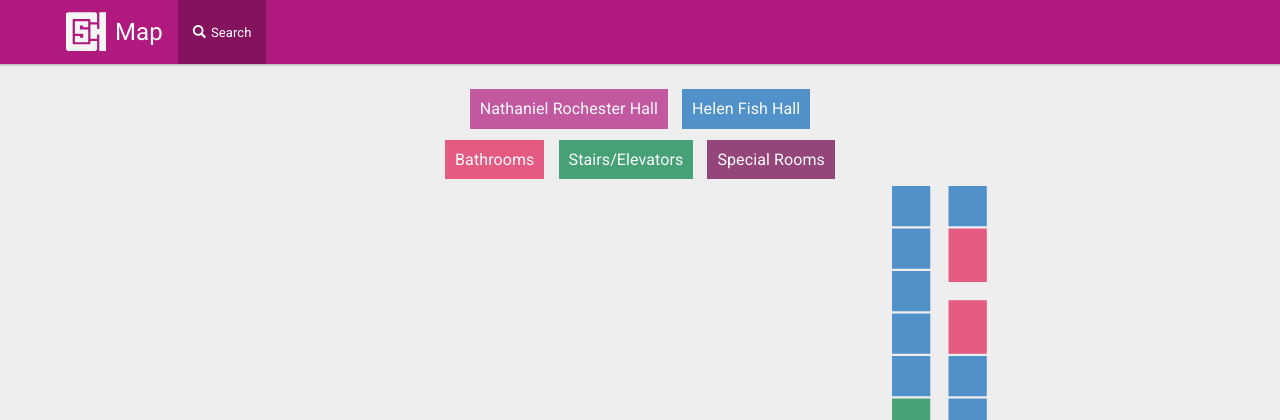
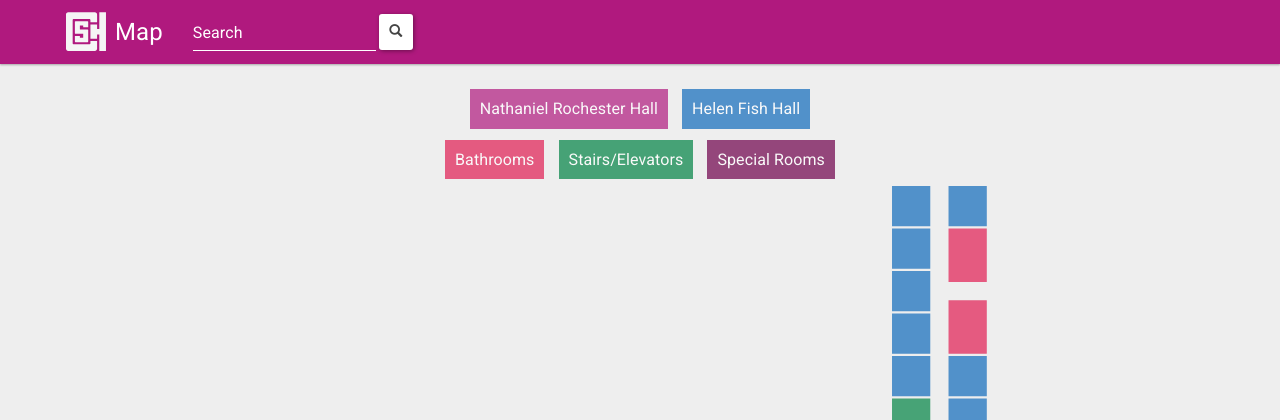
Before and after one commit to RamZallan/csh-map, a Flask app: page / in a window 1280 px wide. Shown: the top 420 px of the page. Run offline with Flask 2, Linux system fonts and the light colour scheme; parts of the project's set-up code (start-up, migrations or seed data) failed here and were passed over; some libraries are stand-ins or nearby versions.

Commit message:
Added search functionality, with error handling.

```diff
--- a/csh_map/static/css/styles.css
+++ b/csh_map/static/css/styles.css
@@ -1,106 +1,116 @@
-/* line 7, C:/Users/Ram/Desktop/csh-map/csh_map/static/css/styles.scss */
+/* line 6, C:/Users/Ram/Desktop/csh-map/csh_map/static/css/styles.scss */
 body {
   padding: 80px 0 20px 0; }
 
-/* line 11, C:/Users/Ram/Desktop/csh-map/csh_map/static/css/styles.scss */
+/* line 10, C:/Users/Ram/Desktop/csh-map/csh_map/static/css/styles.scss */
 #legend {
   margin-bottom: 5px;
   text-align: center;
   font-size: 16px;
   opacity: 0.7;
   color: white; }
-  /* line 17, C:/Users/Ram/Desktop/csh-map/csh_map/static/css/styles.scss */
+  /* line 16, C:/Users/Ram/Desktop/csh-map/csh_map/static/css/styles.scss */
   #legend div[id^="legend-"] {
     display: inline-block;
     padding: 5px 10px;
     margin: 2px 5px; }
-    /* line 21, C:/Users/Ram/Desktop/csh-map/csh_map/static/css/styles.scss */
+    /* line 20, C:/Users/Ram/Desktop/csh-map/csh_map/static/css/styles.scss */
     #legend div[id^="legend-"]#legend-bathrooms {
       background: #E11C52; }
-    /* line 24, C:/Users/Ram/Desktop/csh-map/csh_map/static/css/styles.scss */
+    /* line 23, C:/Users/Ram/Desktop/csh-map/csh_map/static/css/styles.scss */
     #legend div[id^="legend-"]#legend-nrh {
       background: #B0197E; }
-    /* line 27, C:/Users/Ram/Desktop/csh-map/csh_map/static/css/styles.scss */
+    /* line 26, C:/Users/Ram/Desktop/csh-map/csh_map/static/css/styles.scss */
     #legend div[id^="legend-"]#legend-fish {
       background: #0F6ABB; }
-    /* line 30, C:/Users/Ram/Desktop/csh-map/csh_map/static/css/styles.scss */
+    /* line 29, C:/Users/Ram/Desktop/csh-map/csh_map/static/css/styles.scss */
     #legend div[id^="legend-"]#legend-staircases {
       background: #008344; }
-    /* line 33, C:/Users/Ram/Desktop/csh-map/csh_map/static/css/styles.scss */
+    /* line 32, C:/Users/Ram/Desktop/csh-map/csh_map/static/css/styles.scss */
     #legend div[id^="legend-"]#legend-special {
       background: #6F004B; }
 
-/* line 39, C:/Users/Ram/Desktop/csh-map/csh_map/static/css/styles.scss */
+/* line 38, C:/Users/Ram/Desktop/csh-map/csh_map/static/css/styles.scss */
 svg {
   width: 100%;
   height: auto;
   max-height: 80vh;
   transition: 0.3s transform; }
 
-/* line 46, C:/Users/Ram/Desktop/csh-map/csh_map/static/css/styles.scss */
+/* line 45, C:/Users/Ram/Desktop/csh-map/csh_map/static/css/styles.scss */
 .room {
   cursor: pointer;
   opacity: 0.7;
   fill: #B0197E;
   transition: 0.3s opacity; }
-  /* line 51, C:/Users/Ram/Desktop/csh-map/csh_map/static/css/styles.scss */
+  /* line 50, C:/Users/Ram/Desktop/csh-map/csh_map/static/css/styles.scss */
   .room.bathroom {
     fill: #E11C52; }
-  /* line 54, C:/Users/Ram/Desktop/csh-map/csh_map/static/css/styles.scss */
+  /* line 53, C:/Users/Ram/Desktop/csh-map/csh_map/static/css/styles.scss */
   .room.staircase {
     fill: #008344; }
-  /* line 57, C:/Users/Ram/Desktop/csh-map/csh_map/static/css/styles.scss */
+  /* line 56, C:/Users/Ram/Desktop/csh-map/csh_map/static/css/styles.scss */
   .room.special {
     fill: #6F004B; }
-  /* line 60, C:/Users/Ram/Desktop/csh-map/csh_map/static/css/styles.scss */
+  /* line 59, C:/Users/Ram/Desktop/csh-map/csh_map/static/css/styles.scss */
   .room:hover {
     opacity: 1; }
 
-/* line 66, C:/Users/Ram/Desktop/csh-map/csh_map/static/css/styles.scss */
+/* line 65, C:/Users/Ram/Desktop/csh-map/csh_map/static/css/styles.scss */
 #fish .room {
   fill: #0F6ABB; }
-  /* line 68, C:/Users/Ram/Desktop/csh-map/csh_map/static/css/styles.scss */
+  /* line 67, C:/Users/Ram/Desktop/csh-map/csh_map/static/css/styles.scss */
   #fish .room.bathroom {
     fill: #E11C52; }
-  /* line 71, C:/Users/Ram/Desktop/csh-map/csh_map/static/css/styles.scss */
+  /* line 70, C:/Users/Ram/Desktop/csh-map/csh_map/static/css/styles.scss */
   #fish .room.staircase {
     fill: #008344; }
 
 /* line 77, C:/Users/Ram/Desktop/csh-map/csh_map/static/css/styles.scss */
+nav #search-button {
+  font-weight: bold;
+  padding-left: 10px;
+  padding-right: 6px; }
+
+/* line 82, C:/Users/Ram/Desktop/csh-map/csh_map/static/css/styles.scss */
 nav .glyphicon {
   margin-right: 5px; }
 
-/* line 81, C:/Users/Ram/Desktop/csh-map/csh_map/static/css/styles.scss */
+/* line 87, C:/Users/Ram/Desktop/csh-map/csh_map/static/css/styles.scss */
 footer {
   margin-top: 10px;
   text-align: center;
   font-weight: bold;
   font-size: 14px; }
 
-/* line 88, C:/Users/Ram/Desktop/csh-map/csh_map/static/css/styles.scss */
+/* line 94, C:/Users/Ram/Desktop/csh-map/csh_map/static/css/styles.scss */
 .modal-header {
   padding: 2px 0;
   text-align: center;
   border-bottom: 1px solid #555; }
-  /* line 92, C:/Users/Ram/Desktop/csh-map/csh_map/static/css/styles.scss */
+  /* line 98, C:/Users/Ram/Desktop/csh-map/csh_map/static/css/styles.scss */
   .modal-header .close {
     padding: 5px 10px;
     font-size: 25px;
     color: #B0197E;
     outline: none; }
-  /* line 98, C:/Users/Ram/Desktop/csh-map/csh_map/static/css/styles.scss */
+  /* line 104, C:/Users/Ram/Desktop/csh-map/csh_map/static/css/styles.scss */
   .modal-header h4 {
     font-weight: bolder;
     margin-left: 30px; }
 
-/* line 104, C:/Users/Ram/Desktop/csh-map/csh_map/static/css/styles.scss */
+/* line 110, C:/Users/Ram/Desktop/csh-map/csh_map/static/css/styles.scss */
 .modal-body p {
   font-size: 16px;
   padding-top: 10px;
   text-align: center; }
 
+/* line 116, C:/Users/Ram/Desktop/csh-map/csh_map/static/css/styles.scss */
+.popover {
+  white-space: pre-wrap; }
+
 @media (max-width: 500px) {
-  /* line 111, C:/Users/Ram/Desktop/csh-map/csh_map/static/css/styles.scss */
+  /* line 121, C:/Users/Ram/Desktop/csh-map/csh_map/static/css/styles.scss */
   svg {
     margin-top: 25px;
     transform: rotate(-90deg);
--- a/csh_map/static/css/styles.scss
+++ b/csh_map/static/css/styles.scss
@@ -3,7 +3,6 @@ $pink: #E11C52;
 $blue: #0F6ABB;
 $green: #008344;
 $magenta: #6F004B;
-
 body {
     padding: 80px 0 20px 0;
 }
@@ -74,8 +73,15 @@ svg {
     }
 }
 
-nav .glyphicon {
-    margin-right: 5px;
+nav {
+    & #search-button {
+        font-weight: bold;
+        padding-left: 10px;
+        padding-right: 6px;
+    }
+    & .glyphicon {
+        margin-right: 5px;
+    }
 }
 
 footer {
@@ -107,11 +113,15 @@ footer {
     text-align: center;
 }
 
+.popover {
+    white-space: pre-wrap;
+}
+
 @media (max-width: 500px) {
     svg {
         margin-top: 25px;
-            transform: rotate(-90deg);
-            height: 100%;
-            width: auto;
+        transform: rotate(-90deg);
+        height: 100%;
+        width: auto;
     }
 }
--- a/csh_map/static/js/scripts.js
+++ b/csh_map/static/js/scripts.js
@@ -5,21 +5,13 @@
            Ex:  nrh-3-3071  => 3071
            fish-3-3050 => 3050
 */
+
 var regexBldg = /([(a-zA-Z)])\w+/g,
     regexNum = /([^(a-zA-Z)\-])\w+/g;
 
 // Used for convenience, but not neccesary
 var $modalTitle = $('#map-modal .modal-title'),
     $modalBody = $("#map-modal .modal-body");
-
-function getCatFact() {
-    $.get("http://cayfacts.xyz/catfacts", function(data) {
-        data = data.split('\n')
-        console.log(text(data[Math.floor(Math.random() * data.length)]));
-    });
-}
-
-getCatFact();
 
 function updateModalTitle(title) {
     /*
@@ -57,7 +49,6 @@ function updateResidents(roomNum) {
             $modalTitle.css('textTransform', 'capitalize');
             updateModalTitle("Lounge");
             updateModalBody('AJ Mandula\'s "A Perfect Lounge"');
-            updateModalBody(getCatFact().toString);
             break;
         case "3098":
             $modalTitle.css('textTransform', 'capitalize');
@@ -159,3 +150,18 @@ $('.room').click(function() {
     */
     nrhOrFish(this.id);
 });
+
+
+$('#search-button').click(function() {
+    query = $('#search').val().replace(/\s+/g, '-').toLowerCase();
+    var bldg = query.match(regexBldg),
+        num = query.match(regexNum);
+        console.log(bldg, num);
+    if (bldg == "nrh" || bldg == "fish") {
+        $('#map-modal').modal('show');
+        nrhOrFish(query);
+    }
+    else {
+        $('#search').attr('data-content', 'Room not found.\nExample searches: NRH 3071, Fish 3050').popover('show').popover('disable');
+    }
+});
--- a/csh_map/templates/index.html
+++ b/csh_map/templates/index.html
@@ -24,10 +24,13 @@
                 </button>
                 <a class="navbar-brand" href="#">Map</a>
             </div>
-            <div id="navbar" class="navbar-collapse collapse">
-                <ul class="nav navbar-nav">
-                    <li class="active"><a href="#"><span class="glyphicon glyphicon-search"></span>Search</a></li>
-                </ul>
+            <div class="navbar-collapse collapse">
+                <form class="navbar-form navbar-left" role="search">
+                    <div class="form-group">
+                        <input id="search" type="text" class="form-control" placeholder="Search" data-placement="bottom" data-content="">
+                    </div>
+                    <button id="search-button" type="submit" class="btn btn-default"><span class="glyphicon glyphicon-search"></span></button>
+                </form>
             </div>
             <!--/.nav-collapse -->
         </div>
@@ -46,7 +49,8 @@
     <div class="container">
         <div class="row">
             <div class="col-xs-12 col-md-8 col-md-offset-2" id="legend">
-                <div id="legend-buildings"><div id="legend-nrh">Nathaniel Rochester Hall</div>
+                <div id="legend-buildings">
+                    <div id="legend-nrh">Nathaniel Rochester Hall</div>
                     <div id="legend-fish">Helen Fish Hall</div>
                 </div>
                 <div class="legend-types">
```
Also changed, not shown: 1 other file.
